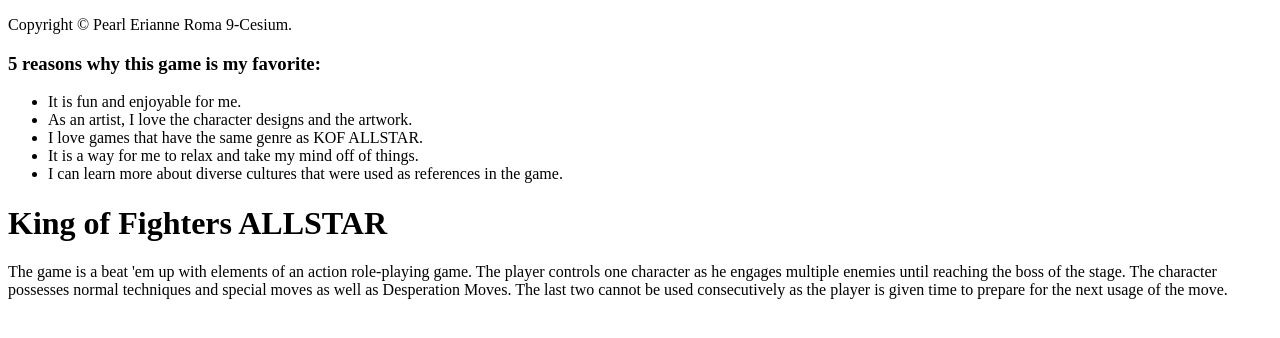
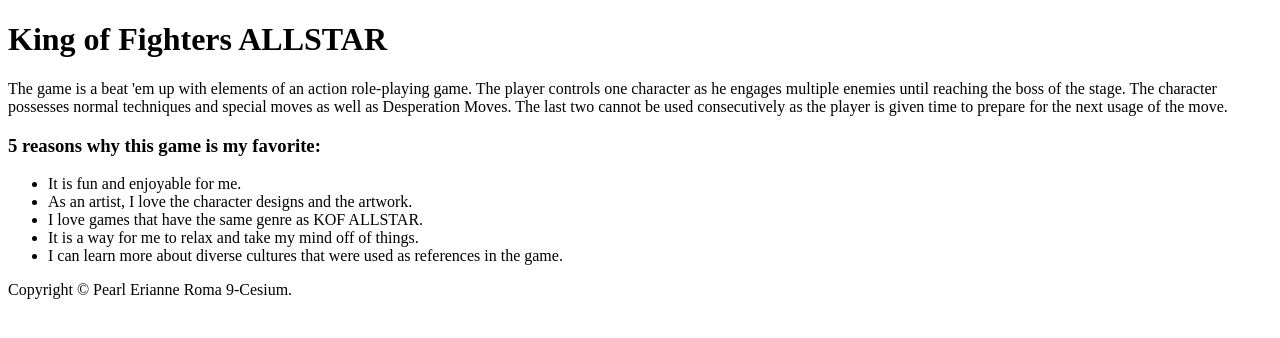
Before and after one commit to min-nicha/Cesium-Lab1-Roma, a plain HTML site: page index.html in a window 1280 px wide. Drawn offline with Linux system fonts and the light colour scheme.

Commit message:
Update index.html

```diff
--- a/index.html
+++ b/index.html
@@ -9,9 +9,9 @@
            <meta name="date-submitted" content="22-08-2024">
       </head>
       <body>
-            <div>
+           <div> <h1>King of Fighters ALLSTAR</h1>
+                 <p>The game is a beat 'em up with elements of an action role-playing game. The player controls one character as he engages multiple enemies until reaching the boss of the stage. The character possesses normal techniques and special moves as well as Desperation Moves. The last two cannot be used consecutively as the player is given time to prepare for the next usage of the move. </p>
            <span>
-            <p>Copyright &copy; Pearl Erianne Roma 9-Cesium.</p>
            <h3>5 reasons why this game is my favorite:</h3>
            <ul>
                <li>It is fun and enjoyable for me.</li>
@@ -21,8 +21,7 @@
                <li>I can learn more about diverse cultures that were used as references in the game.</li>
            </ul>
            </span>
-                  <h1>King of Fighters ALLSTAR</h1>
-                  <p>The game is a beat 'em up with elements of an action role-playing game. The player controls one character as he engages multiple enemies until reaching the boss of the stage. The character possesses normal techniques and special moves as well as Desperation Moves. The last two cannot be used consecutively as the player is given time to prepare for the next usage of the move. </p>
+                 <p>Copyright &copy; Pearl Erianne Roma 9-Cesium.</p>
             </div>
       </body>
 </html>
```
Lines whose indentation alone changed are shown as unchanged.
